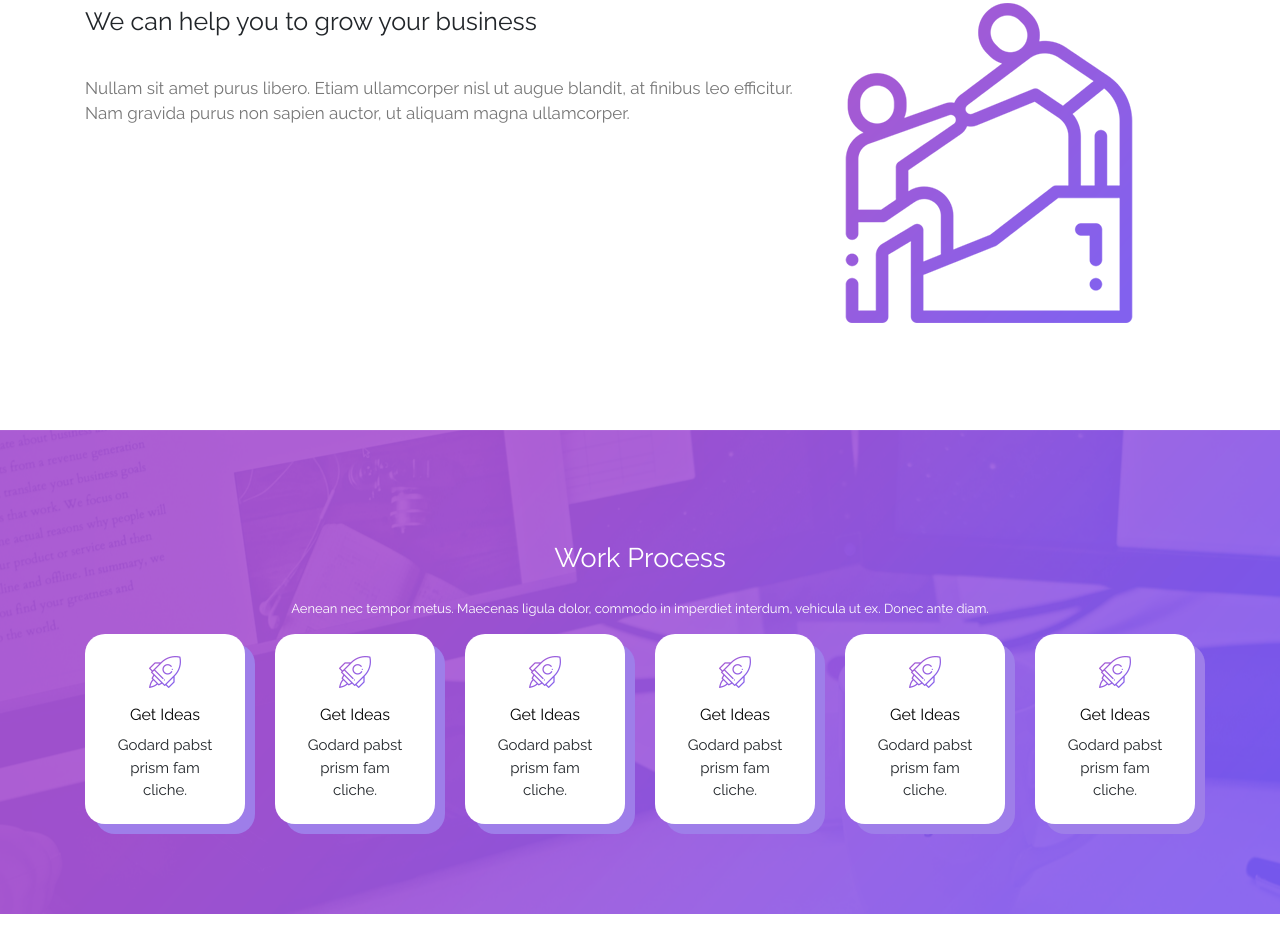
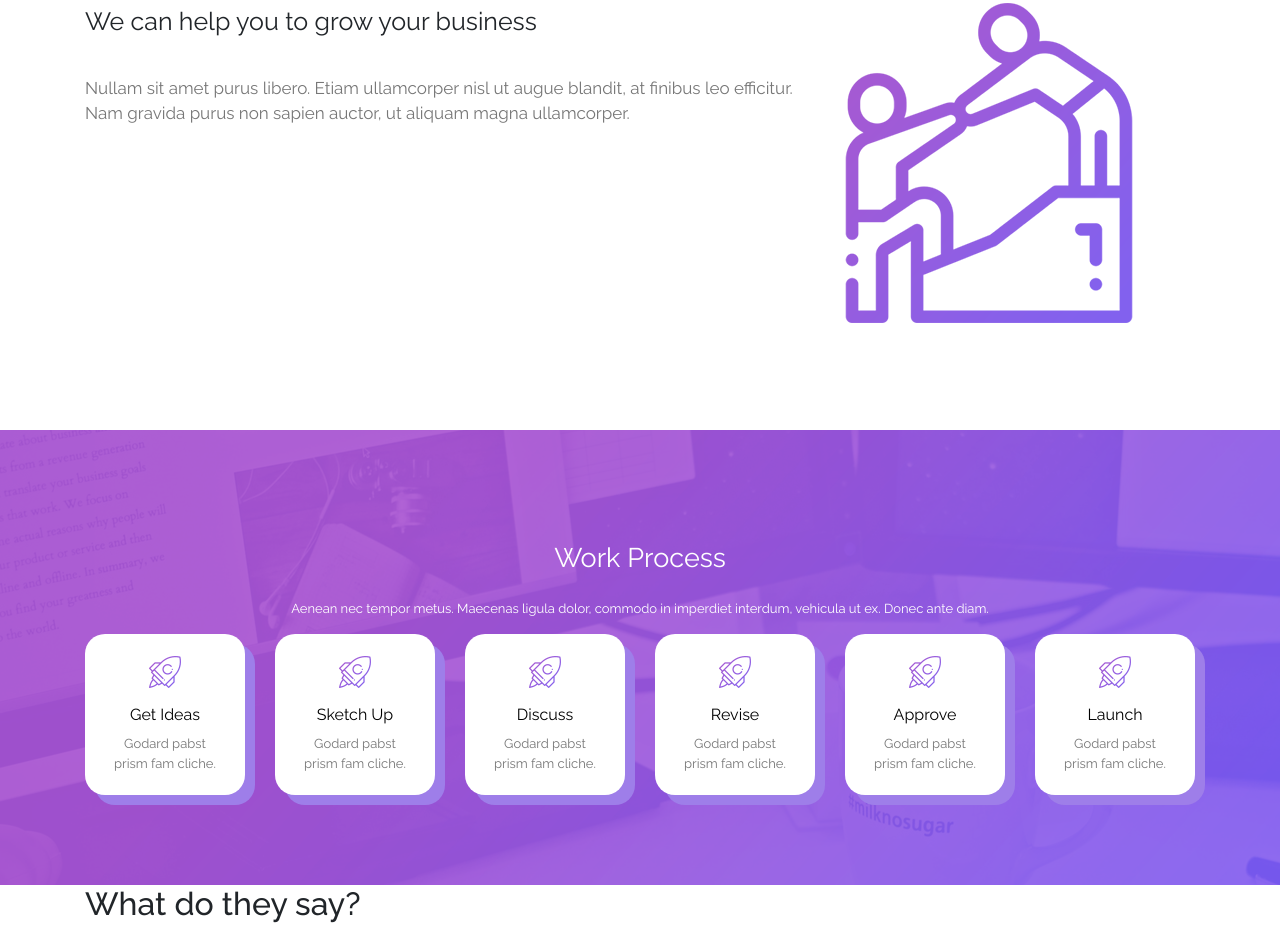
Before and after one commit to lvXuankg/project_mini_2, a plain HTML site: page index.html in a window 1280 px wide. Shown: the part 1285-2216 px from the top of the page. Drawn offline with nearby package versions, Linux system fonts and the light colour scheme; a web font is replaced by a local one.

Commit message:
fix and update work process

```diff
--- a/assets/css/style.css
+++ b/assets/css/style.css
@@ -30,6 +30,7 @@
     display: flex;
     justify-content: space-between;
     align-items: center;
+    box-shadow: rgba(255, 255, 255, 0.1) 0px 1px 1px 0px inset, rgba(50, 50, 93, 0.25) 0px 50px 100px -20px, rgba(0, 0, 0, 0.3) 0px 30px 60px -30px;
 }
 .header .inner-head ul{
     margin-right: 0;
@@ -236,9 +237,9 @@
     margin-bottom: 7px;
 }
 .work-process .inner-box .inner-desc{
-    color: var(--color-text-2);
+    color: var(--color-text-1);
     padding: 0;
-    font-size: 15px;
+    font-size: 13px;
     text-wrap: wrap;
 }
 /* End Work Process  */
--- a/index.html
+++ b/index.html
@@ -19,6 +19,7 @@
     <link rel="stylesheet" href="https://cdnjs.cloudflare.com/ajax/libs/font-awesome/6.7.1/css/all.min.css"
         integrity="sha512-5Hs3dF2AEPkpNAR7UiOHba+lRSJNeM2ECkwxUIxC1Q/FLycGTbNapWXB4tP889k5T5Ju8fs4b1P5z/iB4nMfSQ=="
         crossorigin="anonymous" referrerpolicy="no-referrer" />
+    <link rel="icon" href="https://static.tuoitre.vn/tto/i/s626/2016/11/13/6b23c154.jpg">
     <title>Softy Pinko - Bootstrap 4.0 Theme</title>
 </head>
 
@@ -136,6 +137,7 @@
             </div>
         </div>
     </div>
+    <!-- End About  -->
     <!-- Work Process -->
     <div class="work-process" id="work-process">
         <div class="container">
@@ -163,7 +165,7 @@
                         <div class="box">
                             <div class="inner-box">
                                 <img src="assets/images/work-process-item-01.png" alt="">
-                                <div class="inner-title">Get Ideas</div>
+                                <div class="inner-title">Sketch Up</div>
                                 <div class="inner-desc">Godard pabst prism fam cliche.</div>
                             </div>
                         </div>
@@ -172,7 +174,7 @@
                         <div class="box">
                             <div class="inner-box">
                                 <img src="assets/images/work-process-item-01.png" alt="">
-                                <div class="inner-title">Get Ideas</div>
+                                <div class="inner-title">Discuss</div>
                                 <div class="inner-desc">Godard pabst prism fam cliche.</div>
                             </div>
                         </div>
@@ -181,7 +183,7 @@
                         <div class="box">
                             <div class="inner-box">
                                 <img src="assets/images/work-process-item-01.png" alt="">
-                                <div class="inner-title">Get Ideas</div>
+                                <div class="inner-title">Revise</div>
                                 <div class="inner-desc">Godard pabst prism fam cliche.</div>
                             </div>
                         </div>
@@ -190,7 +192,7 @@
                         <div class="box">
                             <div class="inner-box">
                                 <img src="assets/images/work-process-item-01.png" alt="">
-                                <div class="inner-title">Get Ideas</div>
+                                <div class="inner-title">Approve</div>
                                 <div class="inner-desc">Godard pabst prism fam cliche.</div>
                             </div>
                         </div>
@@ -199,19 +201,23 @@
                         <div class="box">
                             <div class="inner-box">
                                 <img src="assets/images/work-process-item-01.png" alt="">
-                                <div class="inner-title">Get Ideas</div>
+                                <div class="inner-title">Launch</div>
                                 <div class="inner-desc">Godard pabst prism fam cliche.</div>
                             </div>
                         </div>
                     </div>
                 </div>
             </div>
-
-
         </div>
     </div>
     <!-- End Work Process  -->
-    <!-- End About  -->
+    <!-- Testimonials  -->
+    <div class="testimonials">
+        <div class="container">
+            <h2 class="inner-title">What do they say?</h2>
+        </div>
+    </div>
+    <!-- End Testimonials  -->
     <script src="https://cdn.jsdelivr.net/npm/jquery@3.5.1/dist/jquery.slim.min.js"
         integrity="sha384-DfXdz2htPH0lsSSs5nCTpuj/zy4C+OGpamoFVy38MVBnE+IbbVYUew+OrCXaRkfj" crossorigin="anonymous">
     </script>
```
